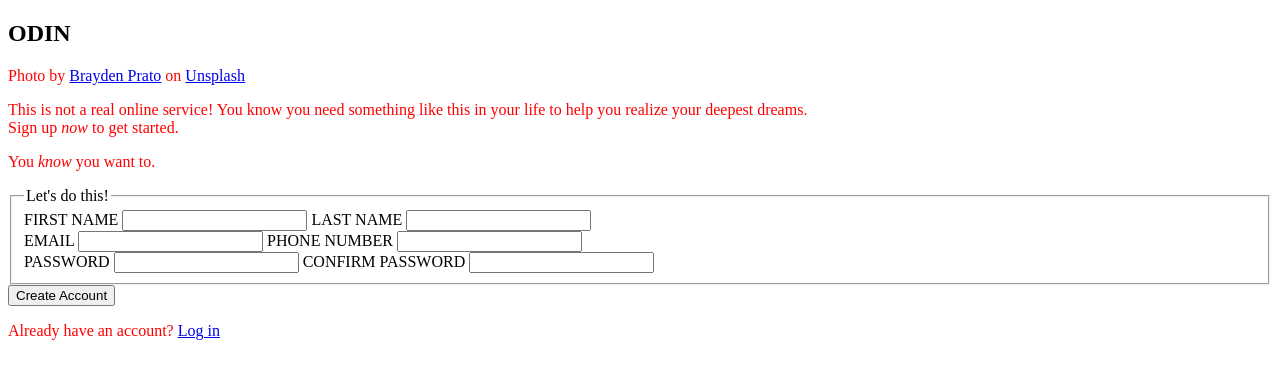
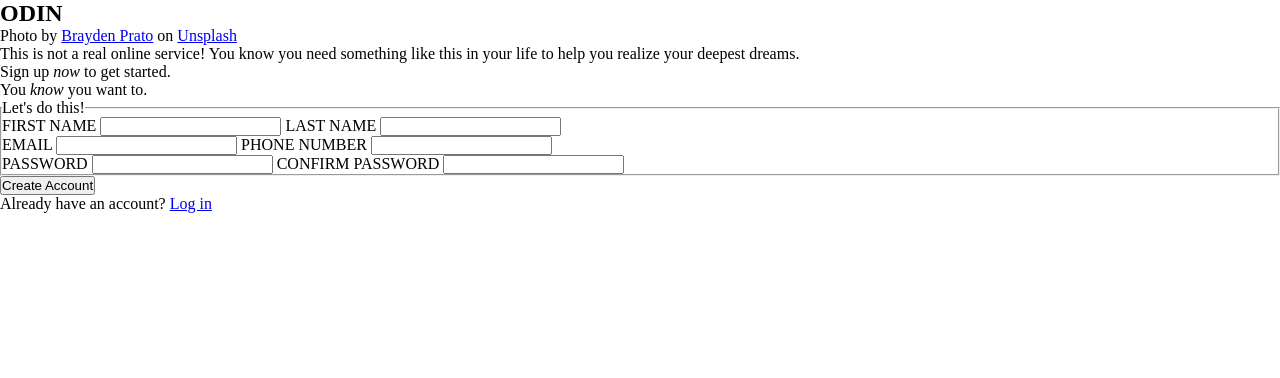
Before and after one commit to lopunnii/signup_form, a plain HTML site: page index.html in a window 1280 px wide. Drawn offline with Linux system fonts and the light colour scheme.

Commit message:
Add reset css

```diff
--- a/css/style.css
+++ b/css/style.css
@@ -1,3 +1,4 @@
-p {
- color: red;
+* {
+    padding: 0;
+    margin: 0;
 }
```
